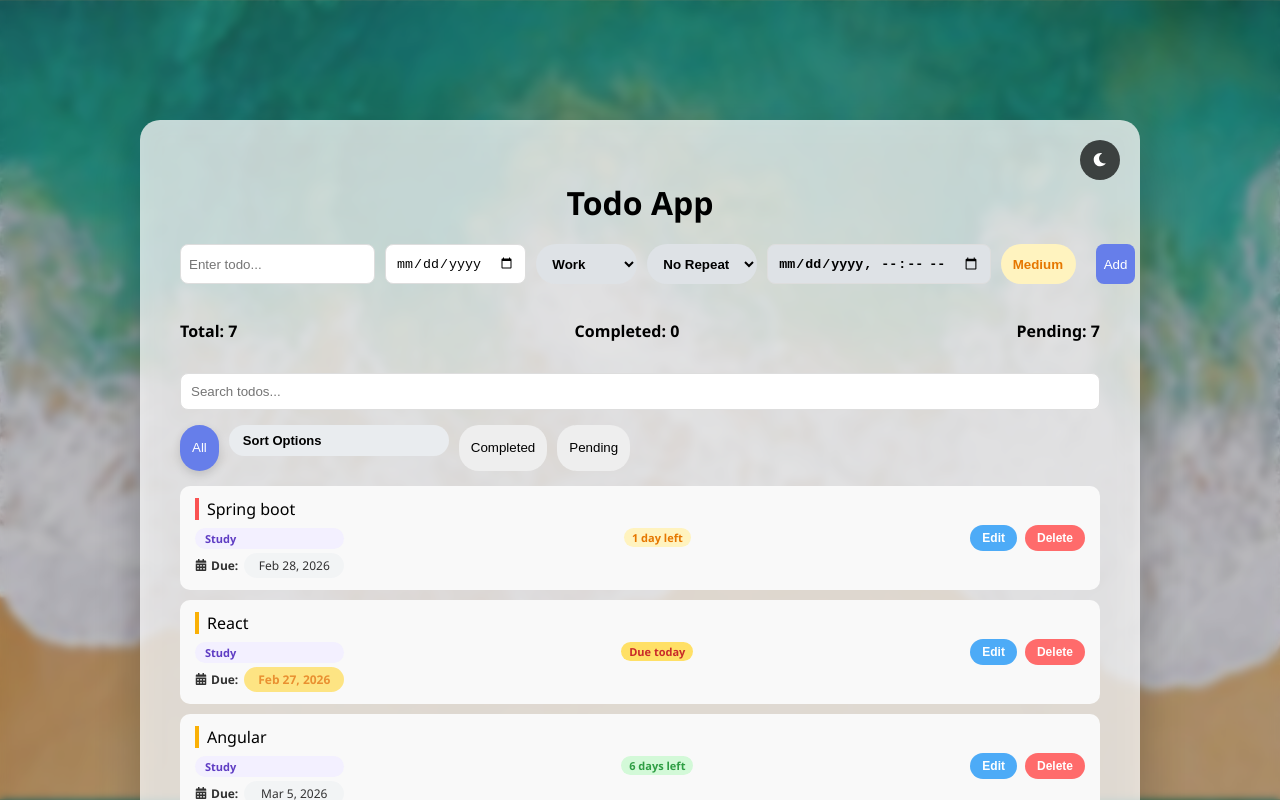
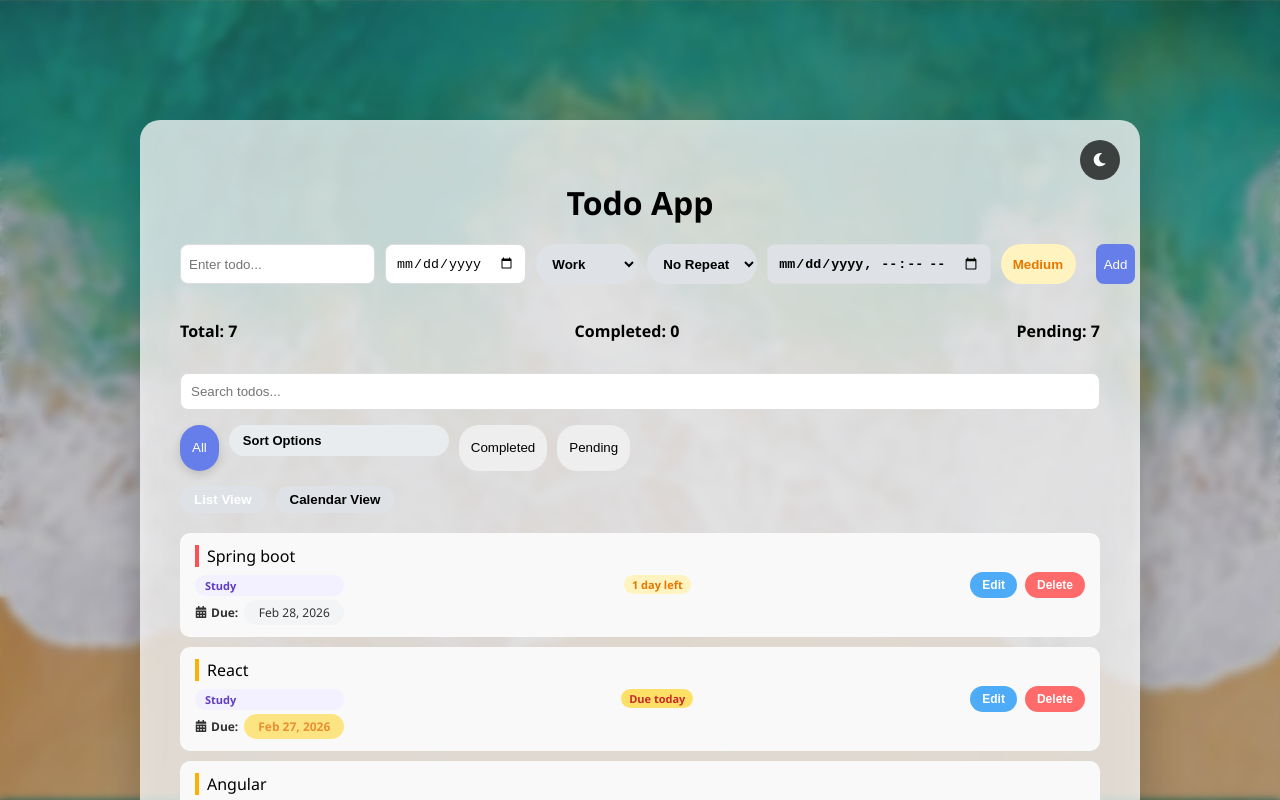
Before and after one commit to nishanthkumarbs/ToDo, a React (Vite) app: page / in a window 1280 px wide. Shown: the top 800 px of the page. Built offline with nearby package versions, Linux system fonts and the light colour scheme; data requests are answered from the project's data file.

Commit message:
Feature: CalenderView

```diff
--- a/src/App.jsx
+++ b/src/App.jsx
@@ -5,6 +5,7 @@ import TodoForm from "./components/TodoForm";
 import "./styles/App.css";
 import { FaMoon, FaSun } from "react-icons/fa";
 import TaskSidebar from "./components/TaskSidebar";
+import CalendarView from "./components/CalendarView";
 
 function App() {
   const [loading, setLoading] = useState(false);
@@ -15,6 +16,7 @@ function App() {
   const [sortOrder, setSortOrder] = useState("none");
   const [selectedTask, setSelectedTask] = useState(null);
   const [notifiedTasks, setNotifiedTasks] = useState([]);
+  const [viewMode, setViewMode] = useState("list");
 
   const [darkMode, setDarkMode] = useState(() => {
     const savedTheme = localStorage.getItem("darkMode");
@@ -246,12 +248,32 @@ function App() {
             </button>
           )}
 
+          <div className="view-toggle">
+            <button
+              className={viewMode === "list" ? "active-view" : ""}
+              onClick={() => setViewMode("list")}
+            >
+              List View
+            </button>
+
+            <button
+              className={viewMode === "calendar" ? "active-view" : ""}
+              onClick={() => setViewMode("calendar")}
+            >
+              Calendar View
+            </button>
+          </div>
+
+          {viewMode === "list" ? (
             <TodoList
               todos={filteredTodos}
               fetchTodos={fetchTodos}
               setTodos={setTodos}
               setSelectedTask={setSelectedTask}
             />
+          ) : (
+            <CalendarView todos={filteredTodos} />
+          )}
         </div>
       </div>
       <TaskSidebar
--- /dev/null
+++ b/src/components/CalendarView.jsx
@@ -0,0 +1,96 @@
+import { useState, useMemo } from "react";
+
+const CalendarView = ({ todos }) => {
+    const [currentDate, setCurrentDate] = useState(new Date());
+
+    const year = currentDate.getFullYear();
+    const month = currentDate.getMonth();
+
+    const firstDayOfMonth = new Date(year, month, 1);
+    const lastDateOfMonth = new Date(year, month + 1, 0).getDate();
+    const startDay = firstDayOfMonth.getDay();
+
+    const days = useMemo(() => {
+        const calendarDays = [];
+
+        // Empty cells before month starts
+        for (let i = 0; i < startDay; i++) {
+            calendarDays.push(null);
+        }
+
+        // Actual month days
+        for (let date = 1; date <= lastDateOfMonth; date++) {
+            calendarDays.push(new Date(year, month, date));
+        }
+
+        return calendarDays;
+    }, [year, month, startDay, lastDateOfMonth]);
+
+    const tasksByDate = {};
+    todos.forEach((todo) => {
+        if (!todo.dueDate) return;
+        tasksByDate[todo.dueDate] = tasksByDate[todo.dueDate] || [];
+        tasksByDate[todo.dueDate].push(todo);
+    });
+
+    return (
+        <div className="calendar-container">
+            <div className="calendar-header-bar">
+                <button
+                    onClick={() =>
+                        setCurrentDate(new Date(year, month - 1, 1))
+                    }
+                >
+                    ◀
+                </button>
+
+                <h2>
+                    {currentDate.toLocaleDateString("en-US", {
+                        month: "long",
+                        year: "numeric"
+                    })}
+                </h2>
+
+                <button
+                    onClick={() =>
+                        setCurrentDate(new Date(year, month + 1, 1))
+                    }
+                >
+                    ▶
+                </button>
+            </div>
+
+            <div className="calendar-grid">
+                {["Sun", "Mon", "Tue", "Wed", "Thu", "Fri", "Sat"].map((day) => (
+                    <div key={day} className="calendar-header">
+                        {day}
+                    </div>
+                ))}
+
+                {days.map((date, index) => {
+                    if (!date) {
+                        return <div key={index} className="calendar-cell empty" />;
+                    }
+
+                    const formattedDate = date.toISOString().split("T")[0];
+
+                    return (
+                        <div key={index} className="calendar-cell">
+                            <div className="calendar-date">
+                                {date.getDate()}
+                            </div>
+
+                            {tasksByDate[formattedDate]?.map((task) => (
+                                <div key={task.id} className="calendar-task">
+                                    {task.title}
+                                </div>
+                            ))}
+                        </div>
+                    );
+                })}
+            </div>
+        </div>
+    );
+};
+
+export default CalendarView;
--- a/src/styles/App.css
+++ b/src/styles/App.css
@@ -879,3 +879,121 @@ button {
     color: white;
     border: 1px solid #555;
 }
+
+.view-toggle {
+    display: flex;
+    gap: 10px;
+    margin-bottom: 20px;
+}
+
+.view-toggle button {
+    padding: 6px 14px;
+    border-radius: 20px;
+    border: none;
+    cursor: pointer;
+    background: #dee2e6;
+    font-weight: 600;
+    transition: 0.3s ease;
+}
+
+.active-view {
+    background-color: #667eea;
+    color: white;
+}
+
+.view-toggle {
+    display: flex;
+    gap: 10px;
+    margin-bottom: 20px;
+}
+
+.view-toggle button {
+    padding: 6px 14px;
+    border-radius: 20px;
+    border: none;
+    cursor: pointer;
+    background: #dee2e6;
+    font-weight: 600;
+    transition: 0.3s ease;
+}
+
+.active-view {
+    background-color: #667eea;
+    color: white;
+}
+
+.calendar-container {
+    margin-top: 20px;
+}
+
+.calendar-grid {
+    display: grid;
+    grid-template-columns: repeat(7, 1fr);
+    gap: 8px;
+}
+
+.calendar-header {
+    font-weight: 600;
+    text-align: center;
+}
+
+.calendar-cell {
+    min-height: 100px;
+    padding: 6px;
+    border-radius: 10px;
+    background: #f1f3f5;
+    display: flex;
+    flex-direction: column;
+    gap: 4px;
+}
+
+.calendar-cell.empty {
+    background: transparent;
+}
+
+.calendar-date {
+    font-size: 12px;
+    font-weight: 600;
+}
+
+.calendar-task {
+    font-size: 11px;
+    background: #667eea;
+    color: white;
+    padding: 2px 6px;
+    border-radius: 8px;
+}
+
+.dark .calendar-cell {
+    background: #2a2a2a;
+}
+
+.dark .calendar-task {
+    background: #4dabf7;
+}
+
+.calendar-header-bar {
+    display: flex;
+    align-items: center;
+    justify-content: space-between;
+    margin-bottom: 15px;
+}
+
+.calendar-header-bar button {
+    padding: 6px 10px;
+    border-radius: 8px;
+    border: none;
+    cursor: pointer;
+    background: #dee2e6;
+    font-weight: bold;
+}
+
+.calendar-header-bar button:hover {
+    background: #667eea;
+    color: white;
+}
+
+.dark .calendar-header-bar button {
+    background: #333;
+    color: white;
+}
```
Lines whose indentation alone changed are shown as unchanged.
